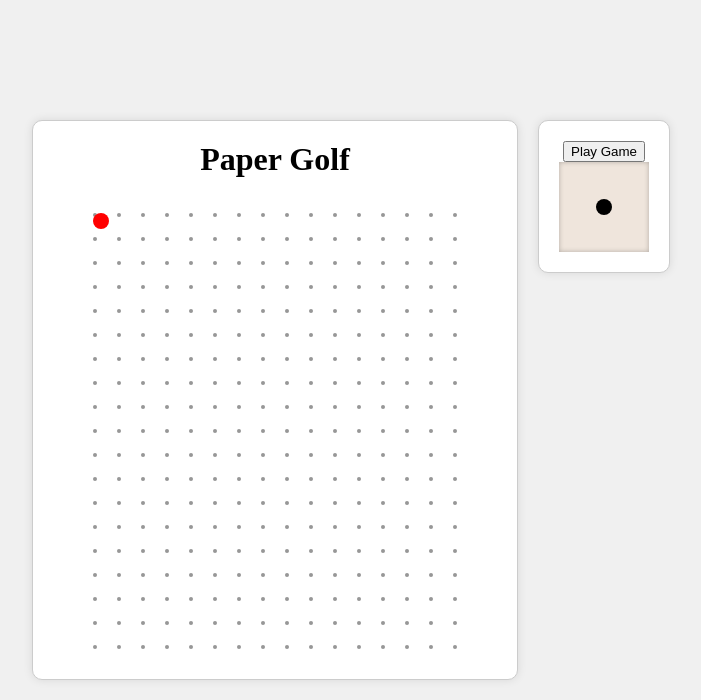
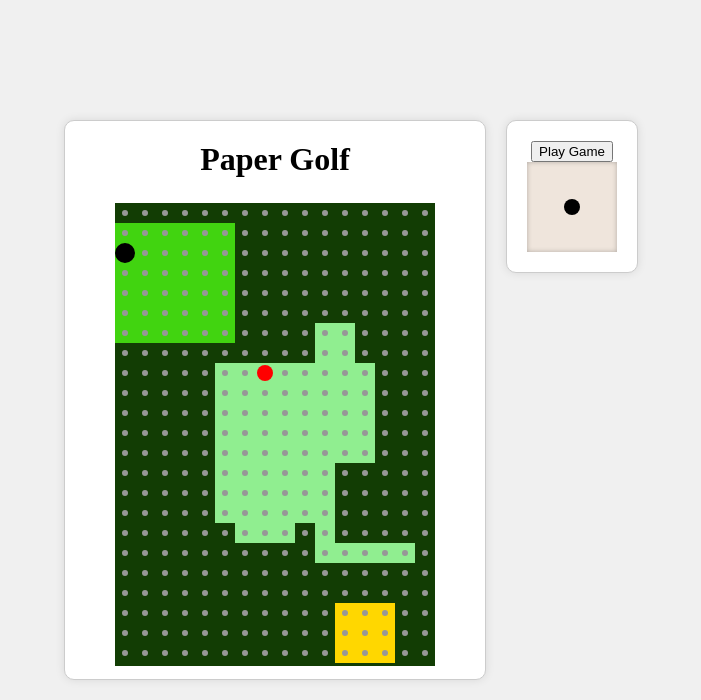
Before and after one commit to Ebaker1995/Paper-Golf, a website: page src/index.html in a window 1280 px wide. Both pictures are taken after a click on the button "Play Game". Shown: the whole page, without its empty margins (289-990 px from the left). Drawn offline with Linux system fonts and the light colour scheme.

Commit message:
Changed the look to be easier to navigate while developing

```diff
--- a/src/game.js
+++ b/src/game.js
@@ -6,18 +6,82 @@ let holePosition = { row: 25, col: 15 };
 
 function createGrid() {
     gridContainer.innerHTML = ''; // Clear existing grid
+    const surfaceTypes = ['fairway', 'bunker', 'rough'];
+    const grid = Array.from({ length: rows }, () => Array(cols).fill(''));
+
+    function placePatch(type, size) {
+        let startRow, startCol, isValid;
+        do {
+            startRow = Math.floor(Math.random() * (rows - size));
+            startCol = Math.floor(Math.random() * (cols - size));
+            isValid = true;
+            for (let i = startRow; i < startRow + size; i++) {
+                for (let j = startCol; j < startCol + size; j++) {
+                    if (type === 'green' && grid[i][j] === 'fairway') {
+                        isValid = false;
+                    }
+                    if (type === 'fairway' && grid[i][j] === 'green') {
+                        isValid = false;
+                    }
+                }
+            }
+        } while (!isValid);
+
+        for (let i = startRow; i < startRow + size; i++) {
+            for (let j = startCol; j < startCol + size; j++) {
+                grid[i][j] = type;
+            }
+        }
+    }
+
+    // Place fairway patches
+    placePatch('fairway', 2);
+    placePatch('fairway', 3);
+    placePatch('fairway', 5);
+    placePatch('fairway', 3);
+    placePatch('fairway', 8);
+
+    // Place bunker patches
+    placePatch('bunker', 3);
+
+    // Place rough patches
+    placePatch('rough', 4);
+    placePatch('rough', 4);
+
+    // Place green
+    placePatch('green', 6);
+
+    // Fill remaining cells with rough
+    for (let i = 0; i < rows; i++) {
+        for (let j = 0; j < cols; j++) {
+            if (!grid[i][j]) {
+                grid[i][j] = 'rough';
+            }
+        }
+    }
+
+    // Create grid elements
     for (let i = 0; i < rows; i++) {
         const rowDiv = document.createElement('div');
         rowDiv.className = 'row';
         for (let j = 0; j < cols; j++) {
+            const cellDiv = document.createElement('div');
+            cellDiv.className = 'cell';
+            const surfaceDiv = document.createElement('div');
+            surfaceDiv.className = grid[i][j];
+            surfaceDiv.classList.add('surface');
             const dotDiv = document.createElement('div');
             dotDiv.className = 'dotgrid';
             dotDiv.dataset.row = i;
             dotDiv.dataset.col = j;
-            rowDiv.appendChild(dotDiv);
+            cellDiv.appendChild(surfaceDiv);
+            cellDiv.appendChild(dotDiv);
+            rowDiv.appendChild(cellDiv);
         }
         gridContainer.appendChild(rowDiv);
     }
+    console.log({grid});
+    return grid;
 }
 
 function placeBall() {
@@ -56,8 +120,24 @@ function rollDice() {
 }
 
 function startGame() {
-    ballPosition = { row: 0, col: 0 };
-    holePosition = { row: 25, col: 15 };
+    const grid = createGrid(); // Reset the grid
+
+    // Find a fairway position for the ball
+    let ballRow, ballCol;
+    do {
+        ballRow = Math.floor(Math.random() * rows);
+        ballCol = Math.floor(Math.random() * cols);
+    } while (grid[ballRow][ballCol] !== 'fairway');
+
+    // Find a green position for the hole that is at least 10 spaces away from the ball
+    let holeRow, holeCol;
+    do {
+        holeRow = Math.floor(Math.random() * rows);
+        holeCol = Math.floor(Math.random() * cols);
+    } while (grid[holeRow][holeCol] !== 'green' || Math.abs(holeRow - ballRow) + Math.abs(holeCol - ballCol) < 10);
+
+    ballPosition = { row: ballRow, col: ballCol };
+    holePosition = { row: holeRow, col: holeCol };
 
     placeBall();
     placeHole();
@@ -72,4 +152,3 @@ document.addEventListener('DOMContentLoaded', (event) => {
             document.getElementById('playGame').addEventListener('click', startGame); // Ensure event listener is added after loading dice.html
         });
 });
-createGrid();
--- a/src/styles.css
+++ b/src/styles.css
@@ -1,5 +1,3 @@
-/* Paper-Golf/src/styles.css */
-
 body {
     display: flex;
     flex-direction: column;
@@ -49,18 +47,30 @@ h1 {
     width: calc(100% - 60px); /* Adjust width to fill the notebook container */
 }
 
+.row {
+    display: flex;
+}
+
+.cell {
+    width: 20px;
+    height: 20px;
+    position: relative;
+    margin: 0; /* Remove margins to eliminate borders between squares */
+}
+
 .dotgrid {
-    width: 4px;
-    height: 4px;
+    width: 6px;
+    height: 6px;
     background-color: rgb(151, 151, 151);
     border-radius: 50%;
-    display: inline-block;
-    margin: 10px;
-    position: relative;
-}
-
-.row {
     display: flex;
+    align-items: center;
+    justify-content: center;
+    position: absolute;
+    top: 50%;
+    left: 50%;
+    transform: translate(-50%, -50%); /* Center the dots */
+    z-index: 1; /* Ensure dots are on top */
 }
 
 .ball {
@@ -69,20 +79,43 @@ h1 {
     background-color: red;
     border-radius: 50%;
     position: absolute;
-    top: 0;
-    left: 0;
 }
 
 .hole {
-    width: 8px;
-    height: 8px;
-    border: 8px solid black;
+    width: 16px;
+    height: 16px;
+    border: 2px solid black;
     border-radius: 50%;
     position: absolute;
-    align-items: center;
-    justify-content: center;
+    background-color: #000000; /* Black */
+}
+
+.fairway,
+.bunker,
+.rough,
+.green {
+    width: 20px;
+    height: 20px;
+    position: absolute;
     top: 0;
     left: 0;
+    z-index: 0; /* Ensure background is behind dots */
+}
+
+.fairway {
+    background-color: #90EE90; /* Light green */
+}
+
+.bunker {
+    background-color: #FFD700; /* Gold */
+}
+
+.rough {
+    background-color: #123d04; /* SaddleBrown */
+}
+
+.green {
+    background-color: #41d410; /* Green */
 }
 
 .controls {
@@ -98,34 +131,35 @@ h1 {
     box-shadow: 0 0 10px rgba(0, 0, 0, 0.1);
 }
 
-#dice {
-    width: 90px;
-    height: 90px;
-    transform-style: preserve-3d;
-    transition: transform 1.5s ease-out;
+.legend {
+    margin-left: 20px;
+    display: flex;
+    flex-direction: column;
+    align-items: flex-start;
+    justify-content: center;
+    padding: 20px;
+    border: 1px solid #ccc;
+    border-radius: 10px;
+    background-color: white;
+    box-shadow: 0 0 10px rgba(0, 0, 0, 0.1);
 }
 
-#dice:hover {
-    cursor: pointer;
+.legend h2 {
+    margin: 0 0 10px 0;
 }
 
-.sides {
-    background-color: #EFE5DC;
-    display: block;
-    position: absolute;
-    width: 100%;
-    height: 100%;
-    box-shadow: inset 0 0 5px rgba(0, 0, 0, 0.25);
+.legend-item {
+    display: flex;
+    align-items: center;
+    margin-bottom: 5px;
 }
 
-.dot {
-    display: block;
-    position: absolute;
-    width: 16px;
-    height: 16px;
-    border-radius: 50%;
-    background-color: black;
-    transform: translate(-50%, -50%);
+.legend-color {
+    width: 20px;
+    height: 20px;
+    margin-right: 10px;
+    border-radius: 5px;
+    display: inline-block;
 }
 
 .side-1 .dot-1 { top: 50%; left: 50%; }
@@ -244,3 +278,34 @@ h1 {
         bottom: 20px;
     }
 }
+
+#dice {
+    width: 90px;
+    height: 90px;
+    transform-style: preserve-3d;
+    transition: transform 1.5s ease-out;
+    position: relative; /* Ensure proper positioning */
+}
+
+#dice:hover {
+    cursor: pointer;
+}
+
+.sides {
+    background-color: #EFE5DC;
+    display: block;
+    position: absolute;
+    width: 100%;
+    height: 100%;
+    box-shadow: inset 0 0 5px rgba(0, 0, 0, 0.25);
+}
+
+.dot {
+    display: block;
+    position: absolute;
+    width: 16px;
+    height: 16px;
+    border-radius: 50%;
+    background-color: black;
+    transform: translate(-50%, -50%);
+}
```
Also changed, not shown: src/index.html (+19 -0 lines).
